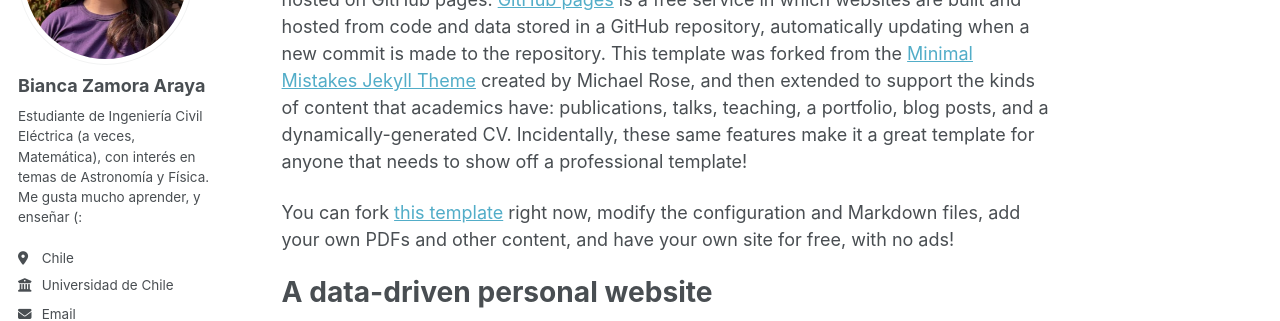
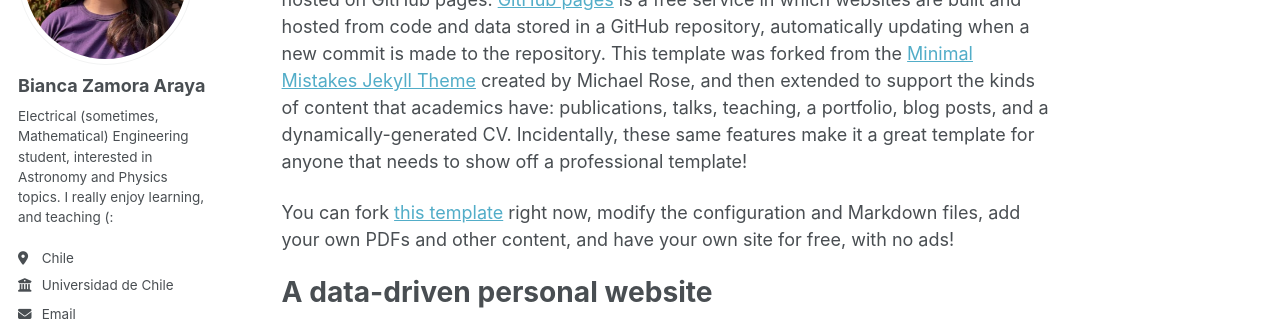
Before and after one commit to Bianca-Zamora-Araya/Bianca-Zamora-Araya.github.io, a Jekyll site: the page built from _pages/about.md, in a window 1280 px wide. Shown: the part 210-531 px from the top of the page. Built offline with Jekyll 4.4.1, drawn with Linux system fonts in a browser that asks for light colours; a script that is not in the unit is left out.

Commit message:
Update _config.yml

```diff
--- a/_config.yml
+++ b/_config.yml
@@ -25,7 +25,8 @@ author:
   avatar           : "profile.png"
   name             : "Bianca Zamora Araya"
   pronouns         : # example: "she/her"
-  bio              : "Estudiante de Ingeniería Civil Eléctrica (a veces, Matemática), con interés en temas de Astronomía y Física. Me gusta mucho aprender, y enseñar (:"
+  bio              : "Electrical (sometimes, Mathematical) Engineering student, interested in Astronomy and Physics topics. I really enjoy learning, and teaching (:"
+  #Estudiante de Ingeniería Civil Eléctrica (a veces, Matemática), con interés en temas de Astronomía y Física. Me gusta mucho aprender, y enseñar (:"
   location         : "Chile"
   employer         : "Universidad de Chile"
   uri              : # URL
```
